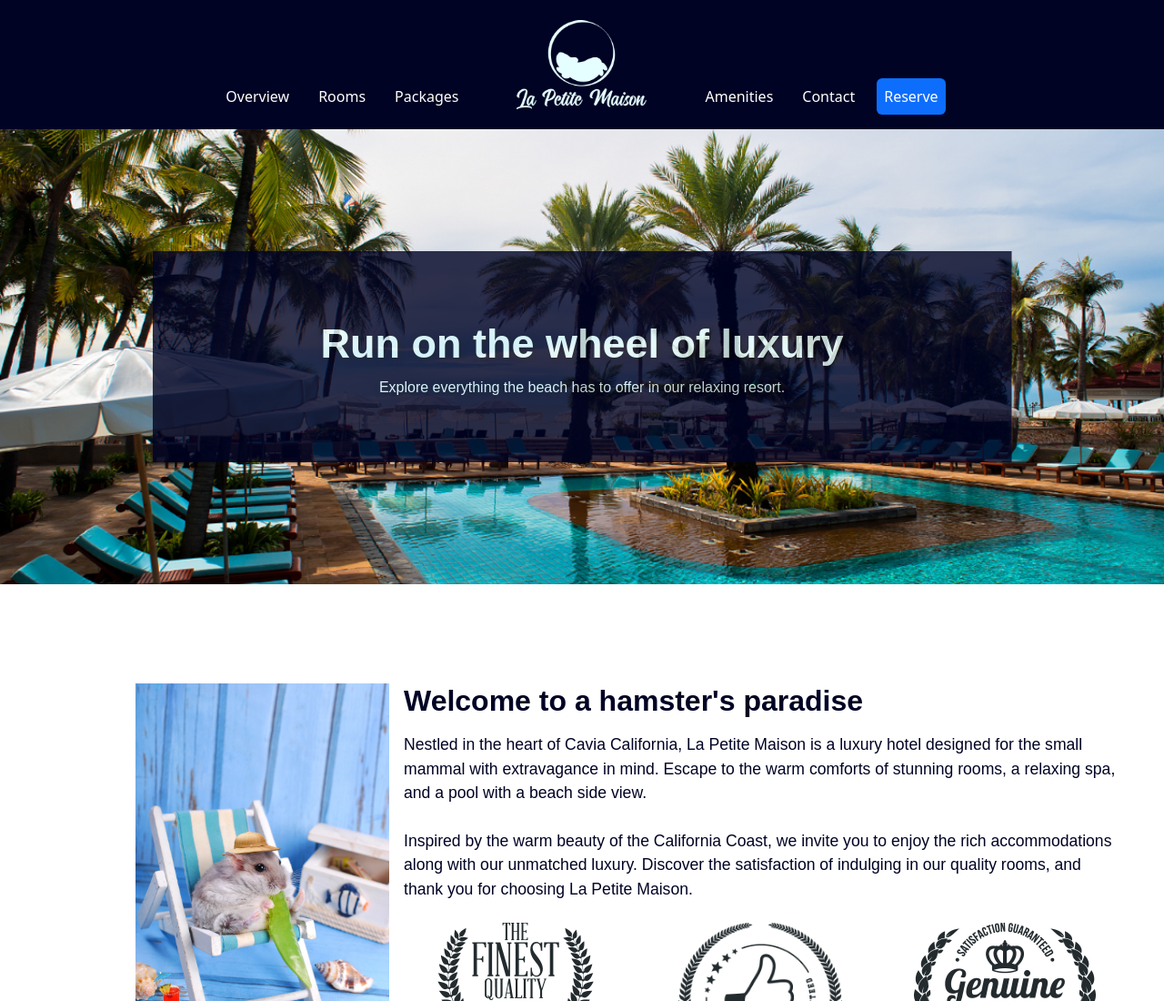
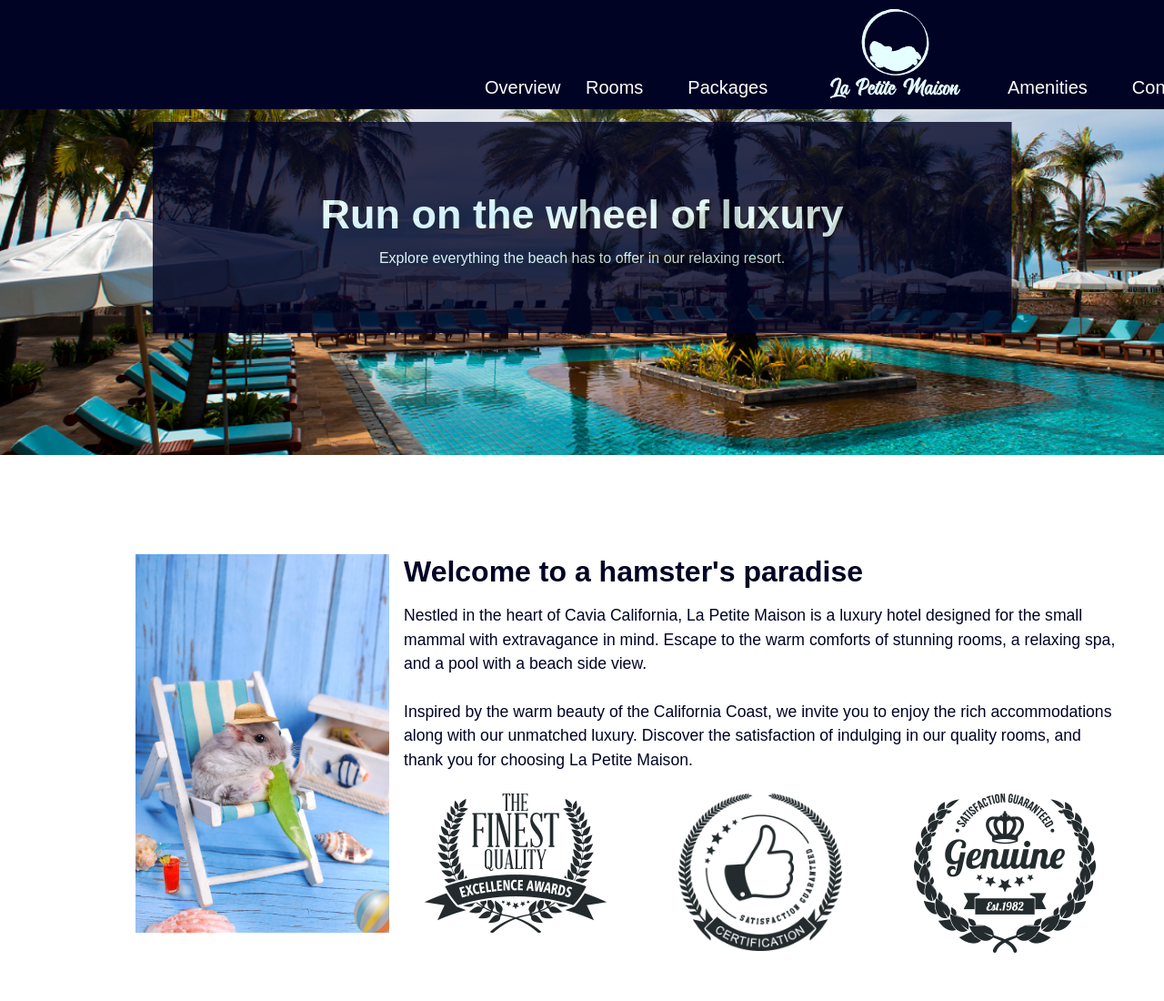
Before and after one commit to jesussalgado372/HamsterHotel, a plain HTML site: page index.html in a window 1280 px wide. Shown: the top 1100 px of the page at 91% size. Drawn offline with nearby package versions, Linux system fonts and the light colour scheme.

Commit message:
adjusted the navbar so it is always on the screen

```diff
--- a/styles/styles.css
+++ b/styles/styles.css
@@ -6,8 +6,14 @@ body {
 }
 
 .navbar {
-  background-color: #000324 !important;
+  position: fixed;
+  top: 0px;
+  left: 0px;
+  width: 1920px;
+  height: 120px;
+  background: #000324 0% 0% no-repeat padding-box !important;
   opacity: 1;
+  z-index: 1000;
 }
 .navbar .nav-link,
 .navbar .navbar-brand {
@@ -25,6 +31,66 @@ body {
 .navbar-nav.d-flex {
   margin: 0;
   padding: 0;
+}
+
+/* Custom Navbar Logo Positioning */
+.navbar .navbar-brand {
+  position: absolute;
+  top: 9px;
+  left: 889px;
+  width: 143px;
+  height: 100px;
+  background: transparent url('/assets/Logo.png') 0% 0% no-repeat padding-box;
+  opacity: 1;
+  display: flex;
+  align-items: center;
+  justify-content: center;
+  padding: 0;
+  z-index: 2;
+}
+.navbar .navbar-brand img {
+  width: 143px;
+  height: 100px;
+  object-fit: contain;
+  background: transparent;
+}
+
+/* Custom Nav Link Positioning */
+.navbar .navbar-nav.d-flex {
+  position: absolute;
+  top: 83px;
+  gap: 33px !important;
+}
+.navbar .navbar-nav.d-flex:first-of-type {
+  left: 533px; /* 573px - 40px */
+}
+.navbar .navbar-nav.d-flex:last-of-type {
+  left: 1100px;
+}
+
+/* Overview link specific style */
+.navbar .navbar-nav.d-flex:first-of-type .nav-link:first-child {
+  width: 70px;
+  height: 26px;
+  text-align: left;
+  font: normal normal normal 20px/26px Dosis, Arial, sans-serif;
+  letter-spacing: 0px;
+  color: #FFFFFF !important;
+  opacity: 1;
+  padding: 0;
+  margin: 0;
+  display: inline-block;
+}
+
+/* Other nav links spacing and style */
+.navbar .navbar-nav.d-flex .nav-link {
+  font: normal normal normal 20px/26px Dosis, Arial, sans-serif;
+  color: #FFFFFF !important;
+  opacity: 1;
+  margin: 0;
+  padding: 0 8px;
+  height: 26px;
+  display: inline-block;
 }
 
 .nav-link,
```
